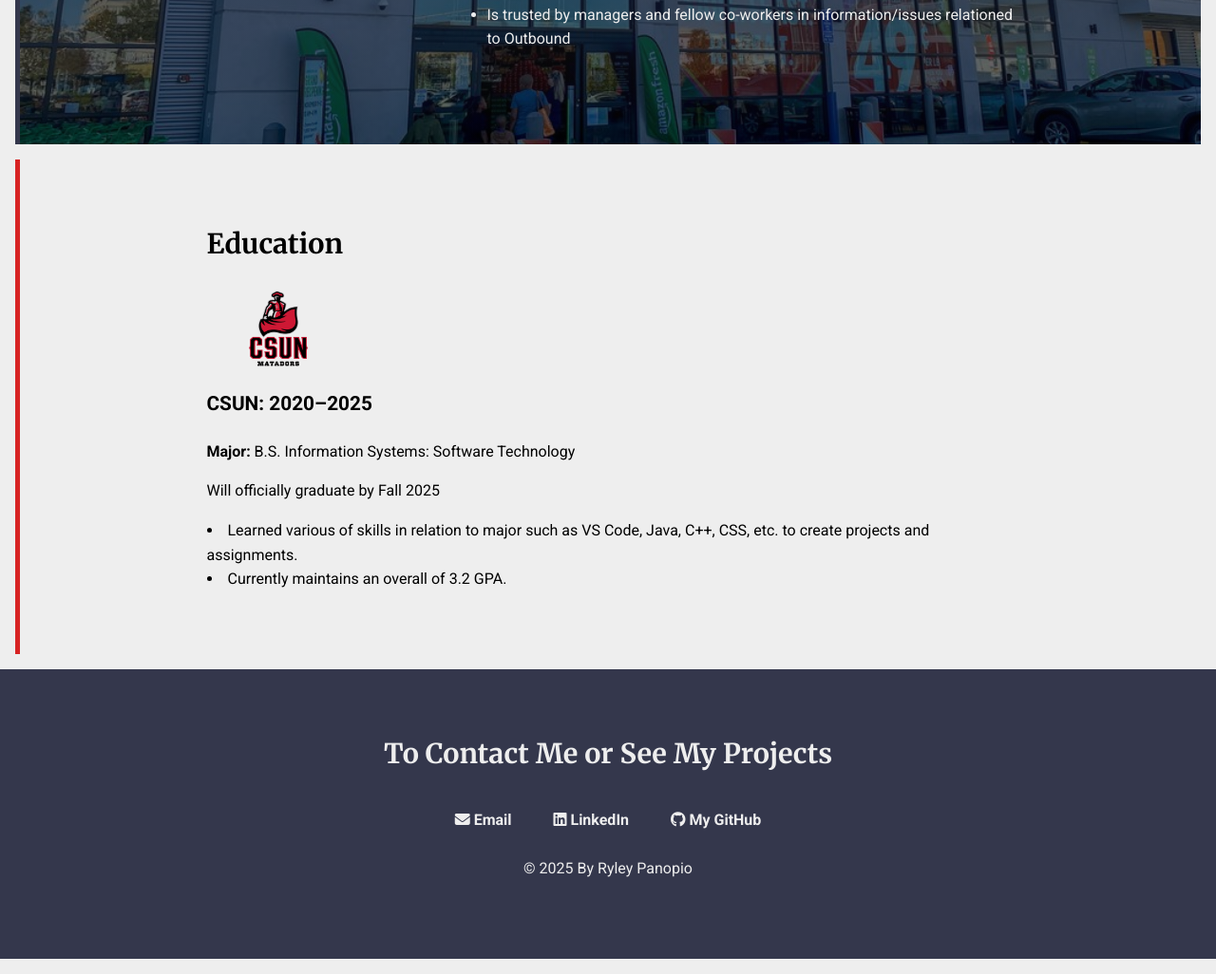
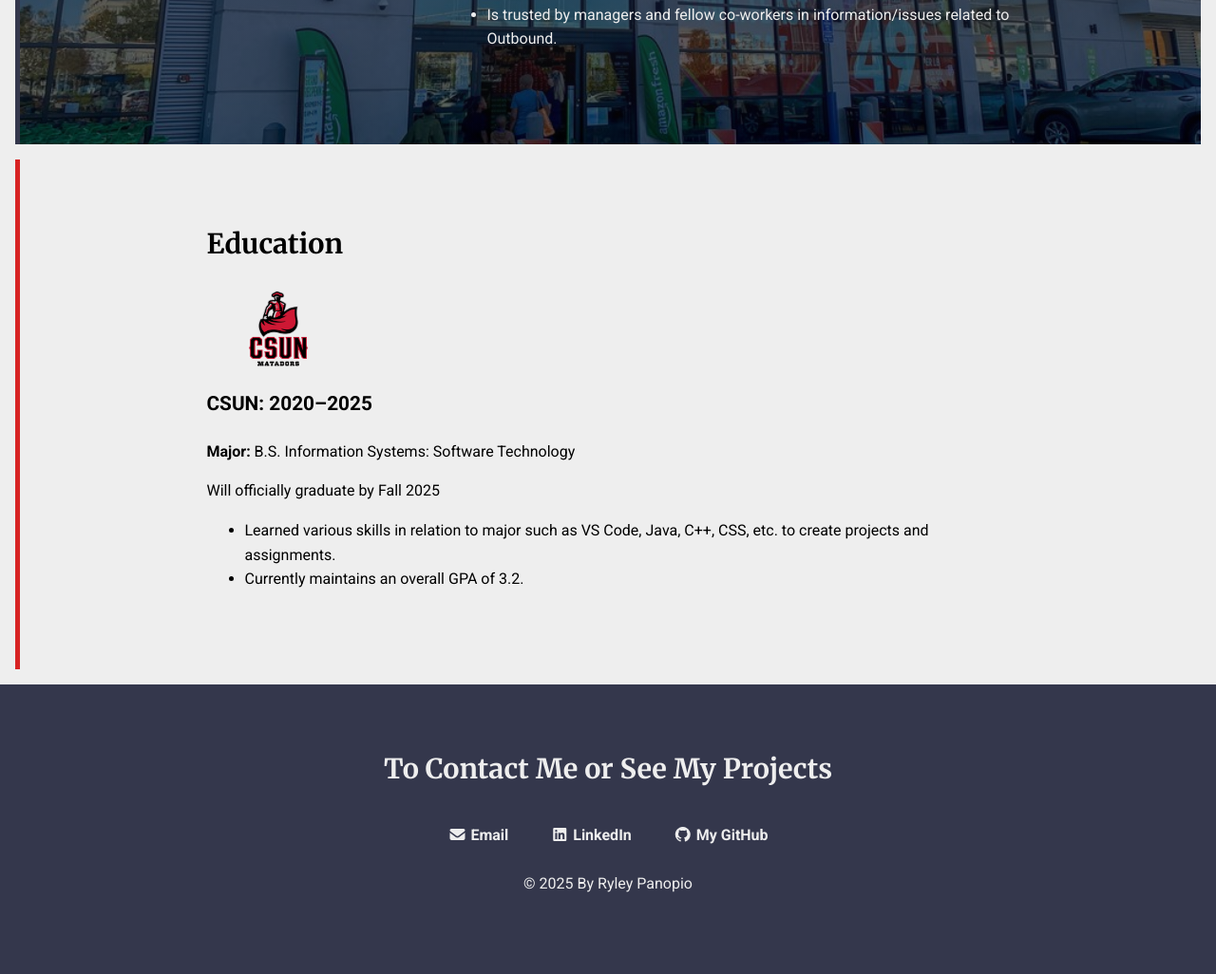
Before and after one commit to Racer529/COMP484-hw8, a plain HTML site: page index.html in a window 1280 px wide. Shown: the part 901-1927 px from the top of the page at 95% size. Drawn offline with Linux system fonts and the light colour scheme.

Commit message:
Refactor index.html for better structure and clarity
Updated the HTML structure and improved formatting.

```diff
--- a/index.html
+++ b/index.html
@@ -8,8 +8,8 @@
   <!-- Google Fonts -->
   <link href="https://fonts.googleapis.com/css2?family=Roboto:wght@400;700&family=Merriweather:wght@400;700&display=swap" rel="stylesheet">
 
-  <!-- Font Awesome -->
-<link rel="stylesheet" href="https://cdnjs.cloudflare.com/ajax/libs/font-awesome/6.5.1/css/all.min.css">
+  <!-- Font Awesome Kit -->
+<link rel="stylesheet" href="fontawesome/css/all.css">
 
   <!-- CSS -->
   <link rel="stylesheet" href="css/styles.css">
@@ -34,7 +34,7 @@
       <div class="column-wide">
         <h1>Ryley Panopio</h1>
         <h2>Information Systems: Software Technology Student</h2>
-        <p>Looking for a entry job in relation to major to gain experience</p>
+        <p>Looking for an entry job in relation to major to gain experience</p>
       </div>
     </div>
   </header>
@@ -59,7 +59,7 @@
               <li>Mainly works in Outbound, picking online grocery orders for customers.</li>
               <li>Assists in Center Store with stocking shelves and helping customers.</li>
               <li>Supports Customer Service with returns and in‑store pickups when needed/requested.</li>
-              <li>Is trusted by managers and fellow co-workers in information/issues relationed to Outbound</li>
+              <li>Is trusted by managers and fellow co-workers in information/issues related to Outbound.</li>
             </ul>
           </div>
         </article>
@@ -76,10 +76,10 @@
           <h3>CSUN: 2020–2025</h3>
           <p><strong>Major:</strong> B.S. Information Systems: Software Technology</p>
           <p>Will officially graduate by Fall 2025</p>
-          <li>Learned various of skills in relation to major such as VS Code, Java, C++, CSS, etc.
-            to create projects and assignments.</li>
-          <li>Currently maintains an overall of 3.2 GPA.
-          </li>
+          <ul>
+            <li>Learned various skills in relation to major such as VS Code, Java, C++, CSS, etc. to create projects and assignments.</li>
+            <li>Currently maintains an overall GPA of 3.2.</li>
+          </ul>
         </article>
       </div>
     </section>
@@ -91,13 +91,13 @@
       <h2>To Contact Me or See My Projects</h2>
       <div class="contact-info">
         <a href="mailto:ryley.panopio.767@my.csun.edu">
-          <i class="fas fa-envelope"></i> Email
+          <i class="fa-solid fa-envelope"></i> Email
         </a>
         <a href="https://www.linkedin.com/in/ryley-panopio-5a8424219/" target="_blank">
-          <i class="fab fa-linkedin"></i> LinkedIn
+          <i class="fa-brands fa-linkedin"></i> LinkedIn
         </a>
         <a href="https://github.com/Racer529" target="_blank">
-          <i class="fab fa-github"></i> My GitHub
+          <i class="fa-brands fa-github"></i> My GitHub
         </a>
       </div>
       <p>&copy; 2025 By Ryley Panopio</p>
```
